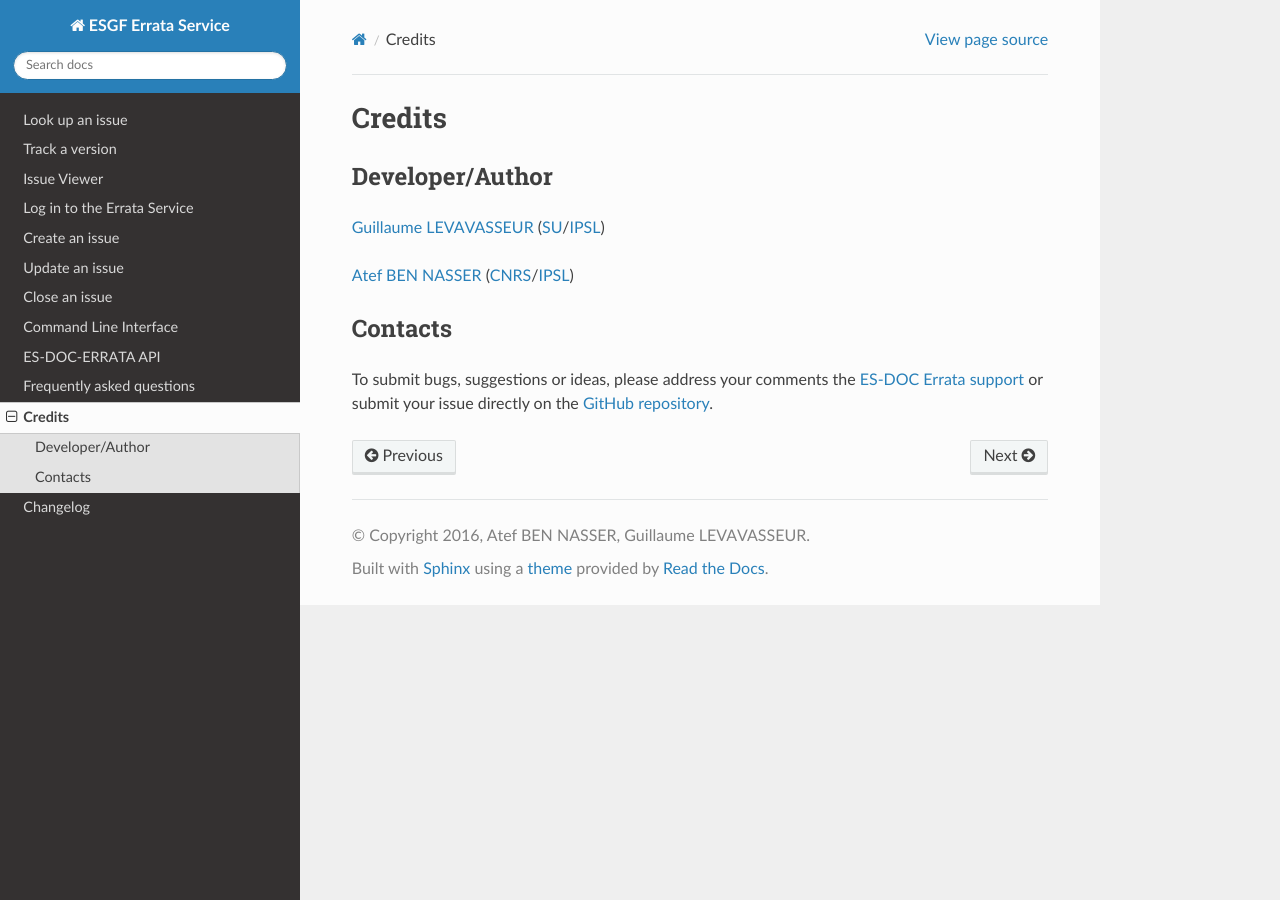
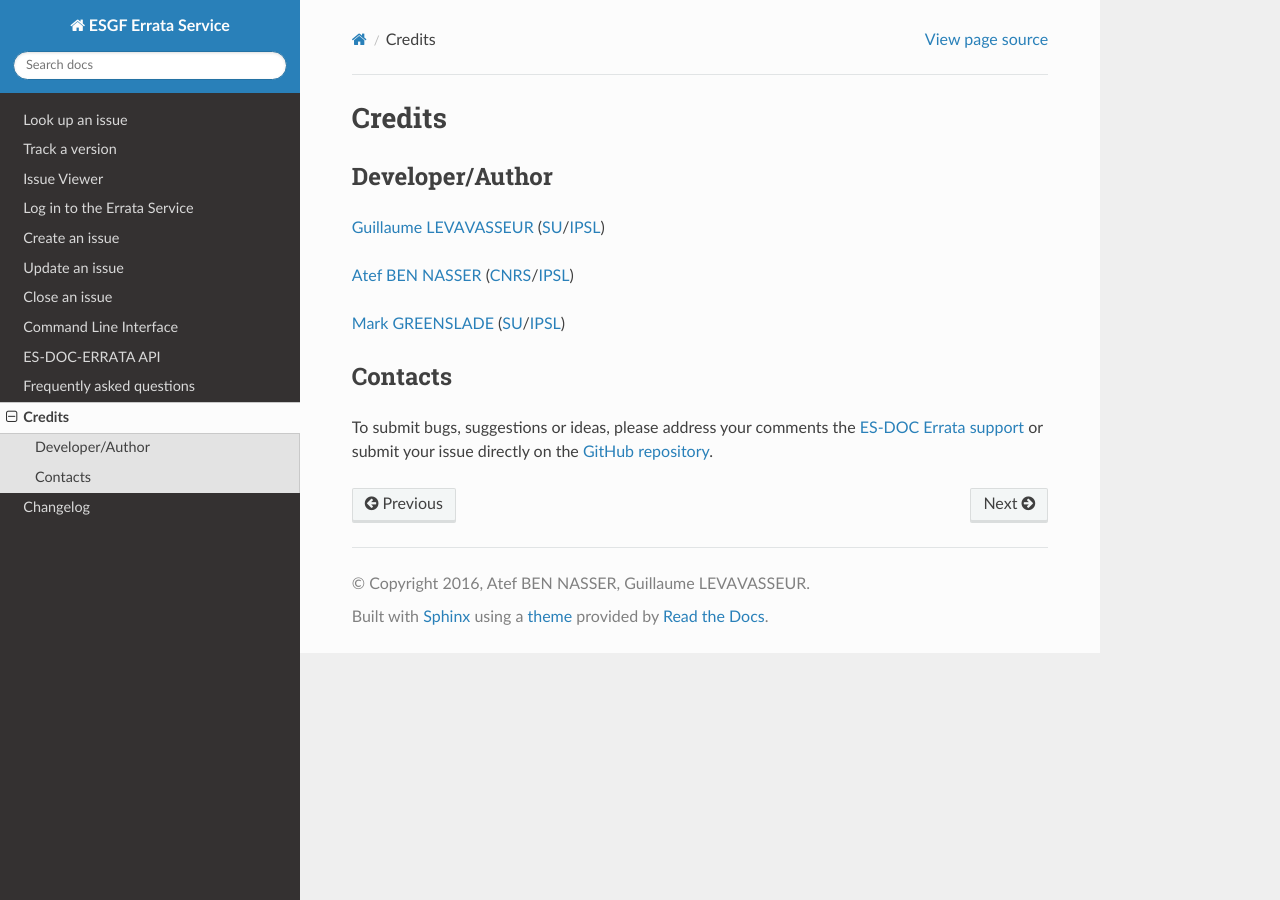
Before and after one commit to ES-DOC/esdoc-errata-client, a Sphinx documentation site: the page built from docs/credits.rst, in a window 1280 px wide. Built offline with Sphinx 7.4.7 and the Read the Docs theme 2.0.0, drawn with Linux system fonts in a browser that asks for light colours; the version number could not be read and is left out.

Commit message:
Update contact

```diff
--- a/docs/credits.rst
+++ b/docs/credits.rst
@@ -11,6 +11,8 @@ Developer/Author
 
 `Atef BEN NASSER <abennasser@ipsl.fr>`_ (`CNRS <http://www.cnrs.fr>`_/`IPSL <https://www.ipsl.fr/>`_)
 
+`Mark GREENSLADE <momipsl@ipsl.fr>`_ (`SU <https://www.sorbonne-universite.fr/>`_/`IPSL <https://www.ipsl.fr/>`_)
+
 Contacts
 ********
 
```
